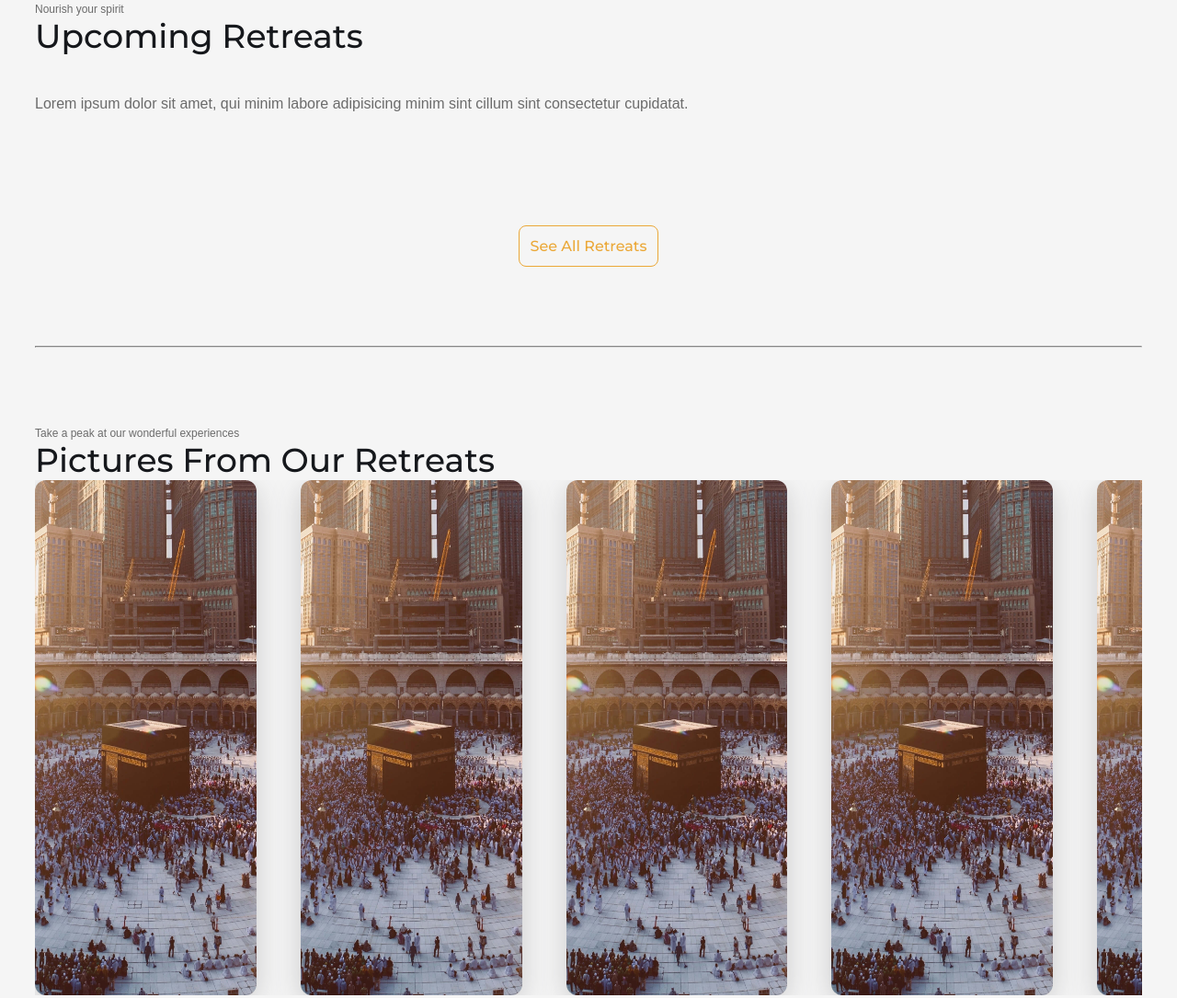
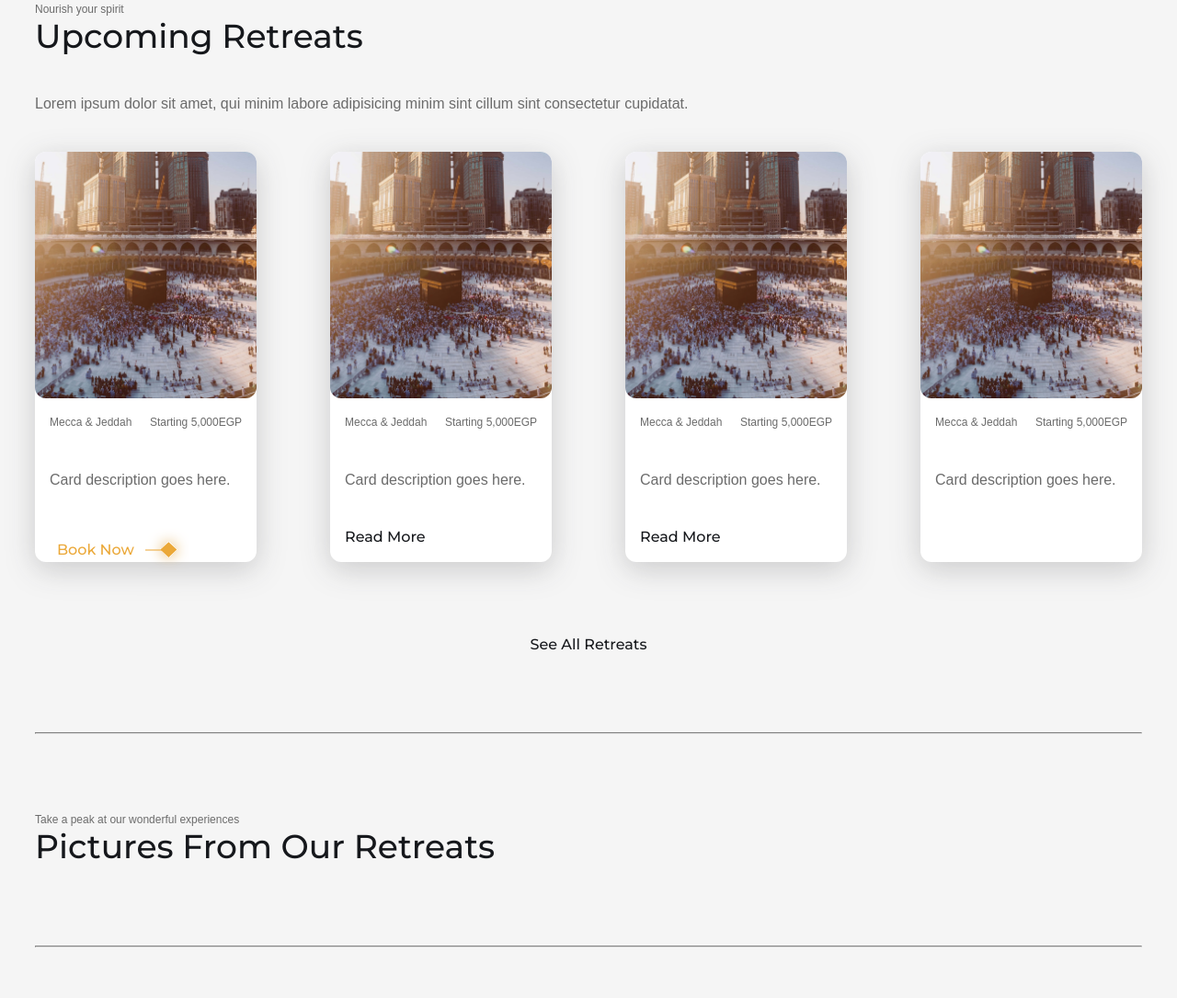
Before and after one commit to theRhasoldy/sedra-website, a website built with Vite: page src/index.html in a window 1280 px wide. Shown: the part 944-2029 px from the top of the page at 92% size. Built offline with nearby package versions, Linux system fonts and the light colour scheme; some packages are replaced by stand-ins of ours; no server answers; a web font is replaced by a local one.

Commit message:
Added html for retreat card

```diff
--- a/package.json
+++ b/package.json
@@ -11,5 +11,8 @@
   "devDependencies": {
     "sass": "^1.62.1",
     "vite": "^4.3.9"
+  },
+  "dependencies": {
+    "firebase": "^9.22.1"
   }
 }
--- a/src/index.html
+++ b/src/index.html
@@ -84,9 +84,75 @@
         Lorem ipsum dolor sit amet, qui minim labore adipisicing minim sint
         cillum sint consectetur cupidatat.
       </p>
-      <div class="card-list"></div>
+      <div class="grid-4-col">
+        <article class="retreat-card img-border shadow">
+          <img
+            class="img-border"
+            src="./public/img/kaaba.jpg"
+            alt="Card Image"
+          />
+          <div class="card-content">
+            <div class="retreat-details">
+              <p>Mecca & Jeddah</p>
+              <p>Starting 5,000EGP</p>
+            </div>
+            <p>Card description goes here.</p>
+            <a href="#" class="btn-main">
+              <span>Book Now</span>
+              <img
+                src="public/svg/book-icon.svg"
+                alt="Indicator of explore more"
+              />
+            </a>
+          </div>
+        </article>
+        <article class="retreat-card img-border shadow">
+          <img
+            class="img-border"
+            src="./public/img/kaaba.jpg"
+            alt="Card Image"
+          />
+          <div class="card-content">
+            <div class="retreat-details">
+              <p>Mecca & Jeddah</p>
+              <p>Starting 5,000EGP</p>
+            </div>
+            <p>Card description goes here.</p>
+            <a href="#" class="card-link">Read More</a>
+          </div>
+        </article>
+        <article class="retreat-card img-border shadow">
+          <img
+            class="img-border"
+            src="./public/img/kaaba.jpg"
+            alt="Card Image"
+          />
+          <div class="card-content">
+            <div class="retreat-details">
+              <p>Mecca & Jeddah</p>
+              <p>Starting 5,000EGP</p>
+            </div>
+            <p>Card description goes here.</p>
+            <a href="#" class="card-link">Read More</a>
+          </div>
+        </article>
+        <article class="retreat-card img-border shadow">
+          <img
+            class="img-border"
+            src="./public/img/kaaba.jpg"
+            alt="Card Image"
+          />
+          <div class="card-content">
+            <div class="retreat-details">
+              <p>Mecca & Jeddah</p>
+              <p>Starting 5,000EGP</p>
+            </div>
+            <p>Card description goes here.</p>
+          </div>
+        </article>
+      </div>
       <div class="more-div">
-        <a href="" class="btn-more">See All Retreats</a>
+        <a class="align-bottom" href="" class="btn-more">See All Retreats</a>
       </div>
     </section>
 
@@ -95,43 +161,7 @@
     <section id="gallery">
       <h2>Take a peak at our wonderful experiences</h2>
       <h3>Pictures From Our Retreats</h3>
-      <div class="gallery-carousel">
-        <img
-          class="img-border shadow"
-          src="public/img/kaaba.jpg"
-          alt="Picture of the Kaaba"
-        />
-        <img
-          class="img-border shadow"
-          src="public/img/kaaba.jpg"
-          alt="Picture of the Kaaba"
-        />
-        <img
-          class="img-border shadow"
-          src="public/img/kaaba.jpg"
-          alt="Picture of the Kaaba"
-        />
-        <img
-          class="img-border shadow"
-          src="public/img/kaaba.jpg"
-          alt="Picture of the Kaaba"
-        />
-        <img
-          class="img-border shadow"
-          src="public/img/kaaba.jpg"
-          alt="Picture of the Kaaba"
-        />
-        <img
-          class="img-border shadow"
-          src="public/img/kaaba.jpg"
-          alt="Picture of the Kaaba"
-        />
-        <img
-          class="img-border shadow"
-          src="public/img/kaaba.jpg"
-          alt="Picture of the Kaaba"
-        />
-      </div>
+      <div class="gallery-carousel"></div>
     </section>
 
     <hr />
--- /dev/null
+++ b/src/js/components/imageCard.js
@@ -0,0 +1,30 @@
+import { getStorage, ref, listAll, getDownloadURL } from "firebase/storage";
+
+const storage = getStorage();
+
+// Create a reference under which you want to list
+const listRef = ref(storage, "gallery");
+
+// Find all the prefixes and items.
+listAll(listRef)
+  .then((res) => {
+    res.items.forEach((itemRef) => {
+      getDownloadURL(itemRef).then((url) => {
+        createImageCard(url);
+      });
+    });
+  })
+  .catch((error) => {
+    // Uh-oh, an error occurred!
+  });
+
+const createImageCard = function (imageUrl) {
+  const imageCard = `<img
+  class="img-border shadow"
+  src="${imageUrl}"
+  alt="Picture of the Kaaba"
+/>
+`;
+  const carousel = document.querySelector(".gallery-carousel");
+  carousel.insertAdjacentHTML("afterbegin", imageCard);
+};
--- /dev/null
+++ b/src/js/firebase.js
@@ -0,0 +1,21 @@
+// Import the functions you need from the SDKs you need
+import { initializeApp } from "firebase/app";
+import { getAnalytics } from "firebase/analytics";
+// TODO: Add SDKs for Firebase products that you want to use
+// https://firebase.google.com/docs/web/setup#available-libraries
+
+// Your web app's Firebase configuration
+// For Firebase JS SDK v7.20.0 and later, measurementId is optional
+const firebaseConfig = {
+  apiKey: "AIzaSyCtDIEWPQ2w3z03jLhuK2nYKatYEMC9jeM",
+  authDomain: "sedra-website.firebaseapp.com",
+  projectId: "sedra-website",
+  storageBucket: "sedra-website.appspot.com",
+  messagingSenderId: "733268222596",
+  appId: "1:733268222596:web:cdc00f877c9afdabc618d1",
+  measurementId: "G-G799GLBLPJ",
+};
+
+// Initialize Firebase
+const app = initializeApp(firebaseConfig);
+const analytics = getAnalytics(app);
--- a/src/js/main.js
+++ b/src/js/main.js
@@ -1,5 +1,7 @@
 "use strict";
 
 import "/scss/main.scss";
-import "./navbar";
-import "./slider";
+import "./firebase";
+import "./components/navbar";
+import "./components/slider";
+import "./components/imageCard";
--- /dev/null
+++ b/src/scss/components/card.scss
@@ -0,0 +1,35 @@
+.retreat-card {
+  background-color: #fff;
+
+  & img {
+    width: 100%;
+    height: 60%;
+    aspect-ratio: 1/1;
+  }
+
+  & .card-content {
+    padding: 1rem;
+  }
+
+  & .retreat-details {
+    p {
+      padding-block: 0;
+      font-size: 0.75rem;
+    }
+    display: flex;
+    justify-content: space-between;
+  }
+
+  & a {
+    display: flex;
+    gap: 0.75rem;
+    transition: all 0.5s ease;
+    img {
+      height: 3rem;
+      width: auto;
+    }
+  }
+  & a:hover {
+    gap: 1.5rem;
+  }
+}
--- a/src/scss/components/index.scss
+++ b/src/scss/components/index.scss
@@ -3,3 +3,4 @@
 @forward "buttons";
 @forward "separators";
 @forward "quote";
+@forward "card";
--- a/src/scss/utils/containers.scss
+++ b/src/scss/utils/containers.scss
@@ -30,8 +30,16 @@
 .grid-3-col {
   @media only screen and (min-width: 1200px) {
     display: grid;
-    grid-template-columns: auto auto auto;
+    grid-template-columns: repeat(3, auto);
     gap: 10rem;
+  }
+}
+
+.grid-4-col {
+  @media only screen and (min-width: 1200px) {
+    display: grid;
+    grid-template-columns: repeat(4, auto);
+    gap: 5rem;
   }
 }
 
```
Also changed, not shown: pnpm-lock.yaml, src/js/components/navbar.js (renamed from src/js/navbar.js), src/js/components/slider.js (renamed from src/js/slider.js), src/public/svg/book-icon.png (added), src/public/svg/book-icon.svg (added).
